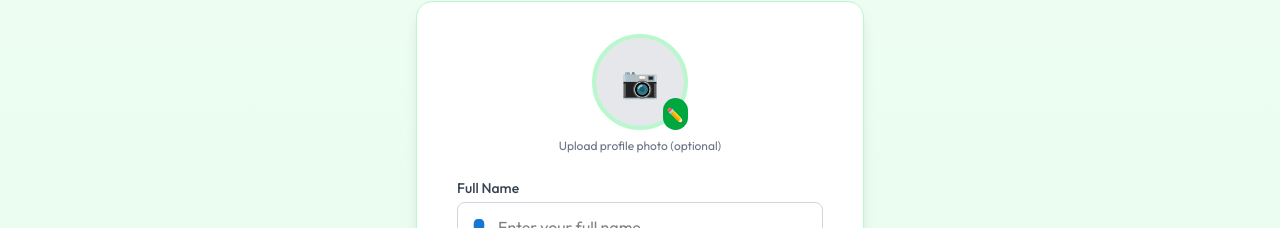
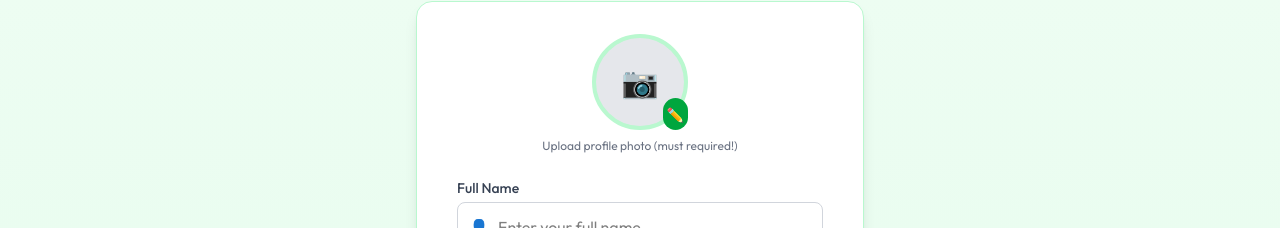
Before and after one commit to pawanraje16/farmer_merchant_application, a React (Vite) app in the folder client/: page /register in a window 1280 px wide. Shown: the part 231-459 px from the top of the page. Built offline with nearby package versions, Linux system fonts and the light colour scheme; no server answers; a web font is replaced by a local one.

Commit message:
fix: Update profile photo upload message to indicate it is required

```diff
--- a/client/src/pages/Register.jsx
+++ b/client/src/pages/Register.jsx
@@ -230,7 +230,7 @@ export default function Register() {
                   <input type="file" accept="image/*" onChange={handlePhotoChange} name="avatar" className="hidden" />
                 </label>
               </div>
-              <p className="mt-2 text-xs text-gray-500">Upload profile photo (optional)</p>
+              <p className="mt-2 text-xs text-gray-500">Upload profile photo (must required!)</p>
               {errors.avatar && <p className="mt-1 text-sm text-red-600">{errors.avatar}</p>}
             </div>
 
```
